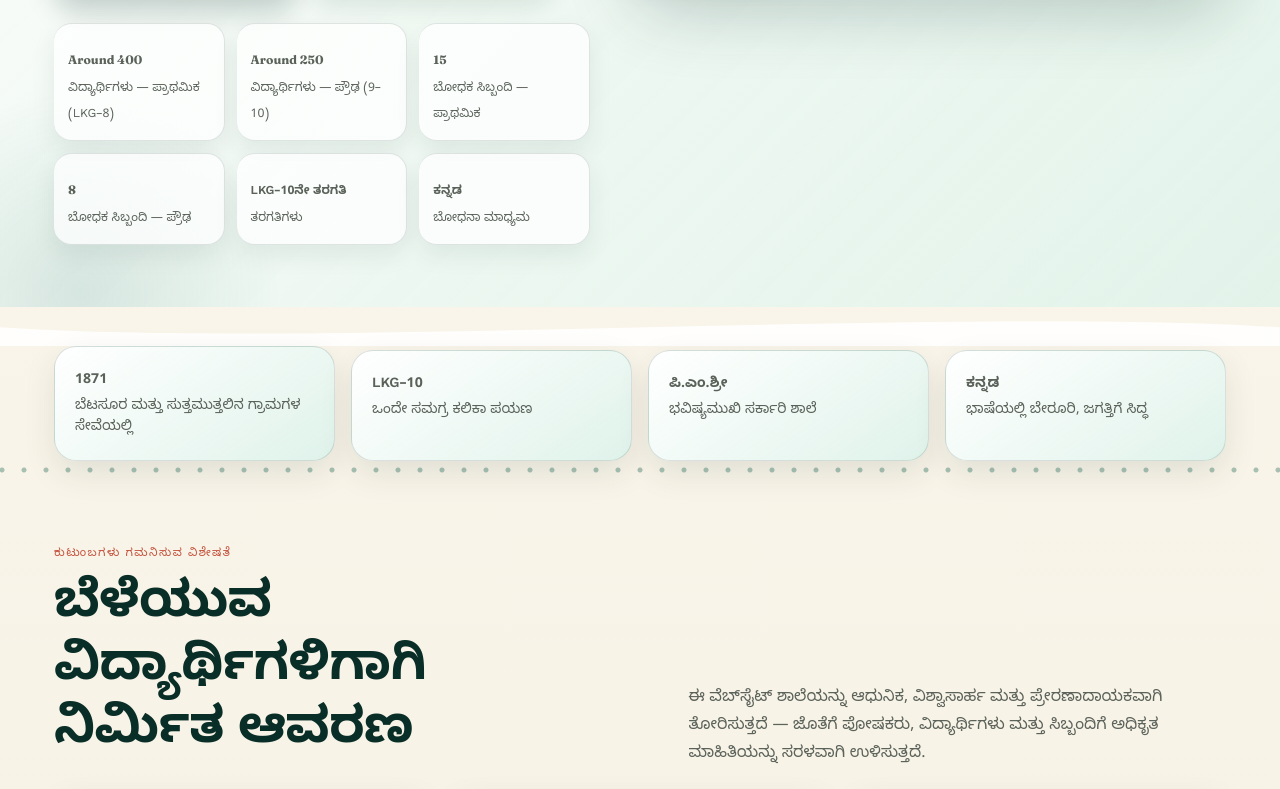
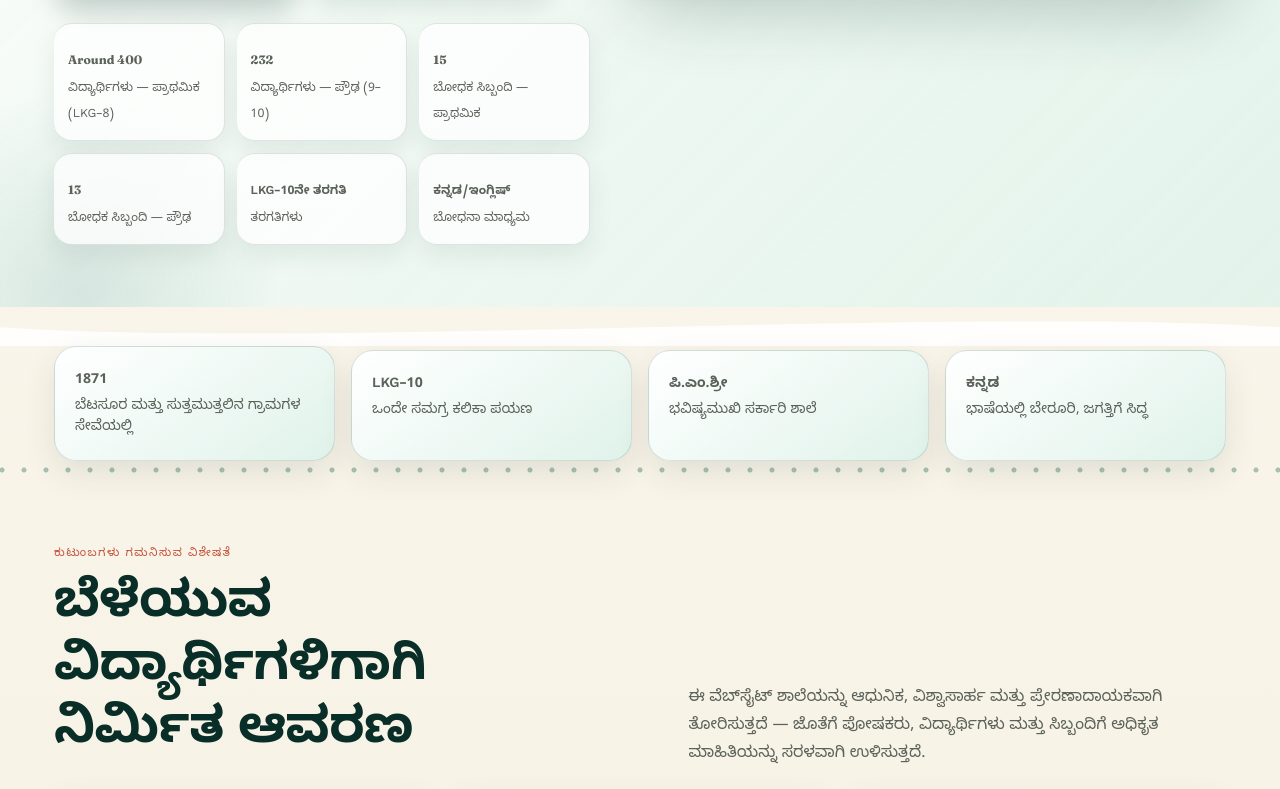
Before and after one commit to ghsrmsabetsur2019-maker/pmshri-betasur-website, a plain HTML site: page index.html in a window 1280 px wide. Shown: the part 995-1784 px from the top of the page. Drawn offline with nearby package versions, Linux system fonts and the light colour scheme; no server answers.

Commit message:
Update index.html

```diff
--- a/index.html
+++ b/index.html
@@ -134,11 +134,11 @@
       </div>
       <div class="hero-stats">
               <div><b><span class="count-up" data-target="400" data-prefix="Around ">0</span></b><span class="t-en">Students &mdash; Primary (LKG&ndash;8th)</span><span class="t-kn">ವಿದ್ಯಾರ್ಥಿಗಳು &mdash; ಪ್ರಾಥಮಿಕ (LKG&ndash;8)</span></div>
-        <div><b><span class="count-up" data-target="250" data-prefix="Around ">0</span></b><span class="t-en">Students &mdash; Secondary (9th&ndash;10th)</span><span class="t-kn">ವಿದ್ಯಾರ್ಥಿಗಳು &mdash; ಪ್ರೌಢ (9&ndash;10)</span></div>
+        <div><b><span class="count-up" data-target="232">0</span></b><span class="t-en">Students &mdash; Secondary (9th&ndash;10th)</span><span class="t-kn">ವಿದ್ಯಾರ್ಥಿಗಳು &mdash; ಪ್ರೌಢ (9&ndash;10)</span></div>
         <div><b><span class="count-up" data-target="15">0</span></b><span class="t-en">Teaching staff &mdash; Primary</span><span class="t-kn">ಬೋಧಕ ಸಿಬ್ಬಂದಿ &mdash; ಪ್ರಾಥಮಿಕ</span></div>
-        <div><b><span class="count-up" data-target="8">0</span></b><span class="t-en">Teaching staff &mdash; Secondary</span><span class="t-kn">ಬೋಧಕ ಸಿಬ್ಬಂದಿ &mdash; ಪ್ರೌಢ</span></div>
+        <div><b><span class="count-up" data-target="13">0</span></b><span class="t-en">Teaching staff &mdash; Secondary</span><span class="t-kn">ಬೋಧಕ ಸಿಬ್ಬಂದಿ &mdash; ಪ್ರೌಢ</span></div>
         <div><b><span class="t-en">LKG&ndash;10th</span><span class="t-kn">LKG&ndash;10ನೇ ತರಗತಿ</span></b><span class="t-en">Grades offered</span><span class="t-kn">ತರಗತಿಗಳು</span></div>
-        <div><b><span class="t-en">Kannada</span><span class="t-kn">ಕನ್ನಡ</span></b><span class="t-en">Medium of instruction</span><span class="t-kn">ಬೋಧನಾ ಮಾಧ್ಯಮ</span></div>
+        <div><b><span class="t-en">Kannada/English</span><span class="t-kn">ಕನ್ನಡ/ಇಂಗ್ಲಿಷ್</span></b><span class="t-en">Medium of instruction</span><span class="t-kn">ಬೋಧನಾ ಮಾಧ್ಯಮ</span></div>
       </div>
     </div>
     <div class="hero-photo"><img src="images/school-building.jpg" alt="PM Shri Karnataka Public School Betasur building" width="661" height="557" decoding="async" fetchpriority="high"></div>
```
